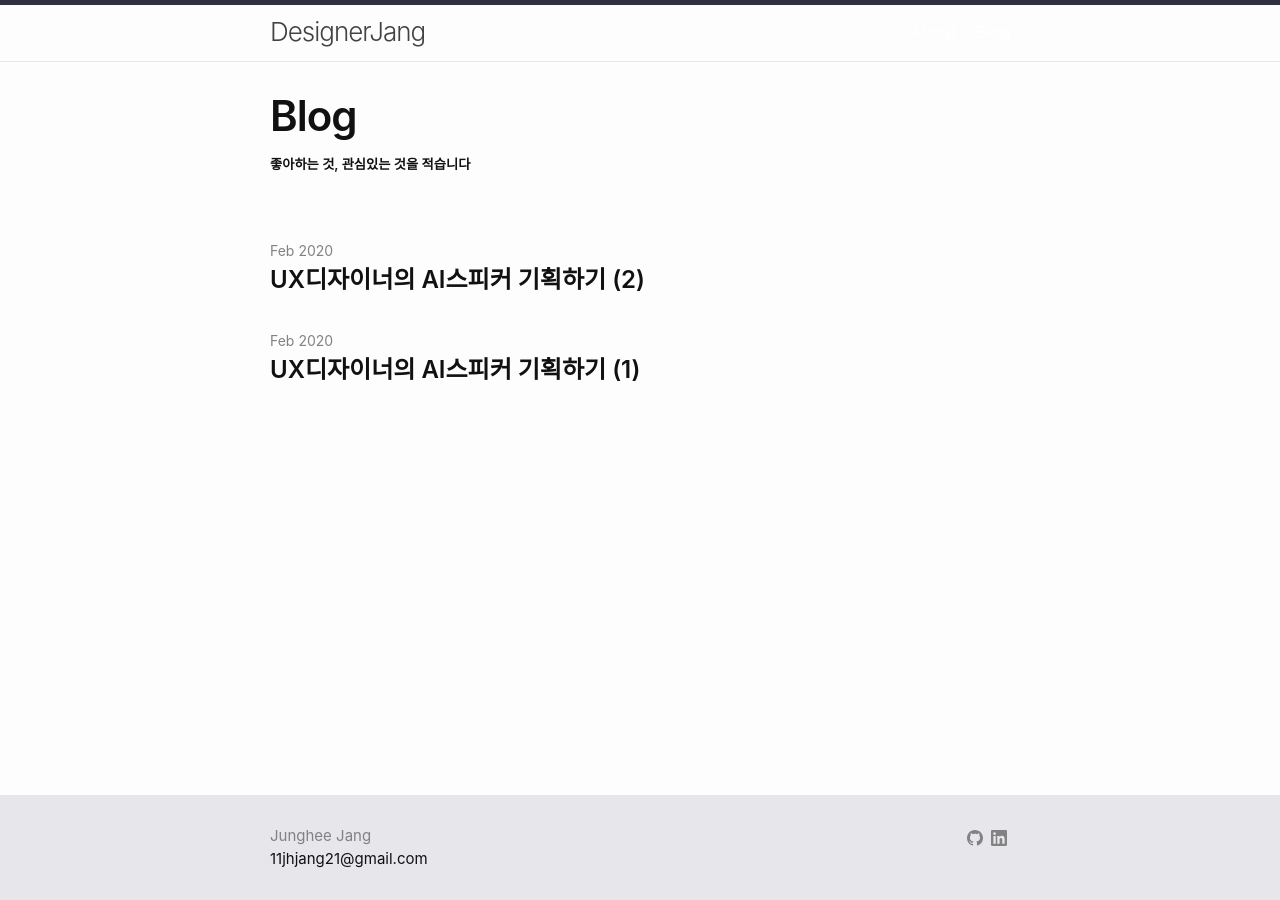
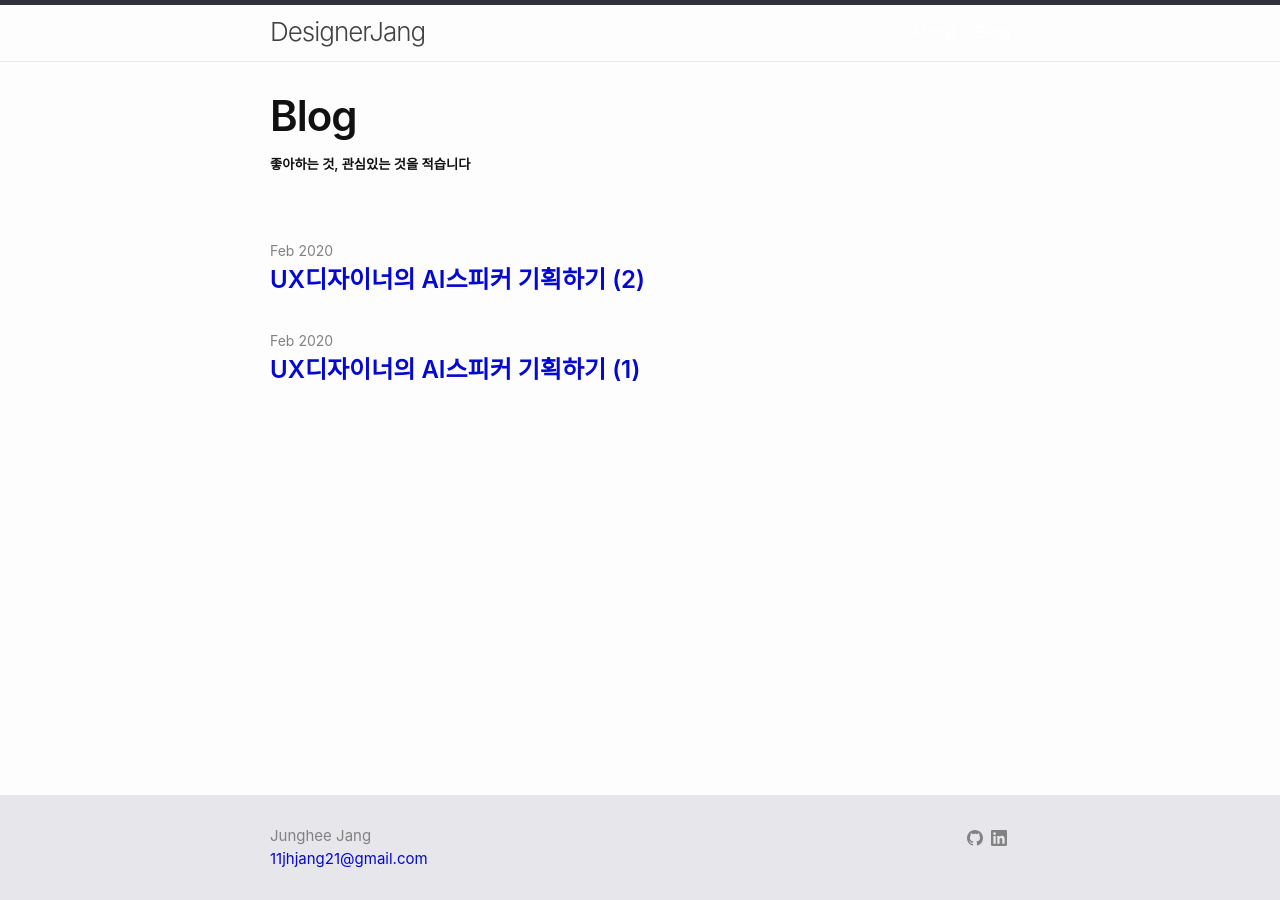
Before and after one commit to DesignerJJang/DesignerJJang.github.io, a Jekyll site: the page built from blog.md, in a window 1280 px wide. Built offline with Jekyll 4.4.1, drawn with Linux system fonts in a browser that asks for light colours.

Commit message:
linkcolor

```diff
--- a/_sass/minima/skins/classic.scss
+++ b/_sass/minima/skins/classic.scss
@@ -14,7 +14,7 @@ $text-color:            #111 !default;
 $background-color:      #fdfdfd !default;
 $code-background-color: #eef !default;
 
-$link-base-color:       #111 !default;
+$link-base-color:       #0408D0 !default;
 $link-visited-color:    darken($link-base-color, 50%) !default;
 
 $table-text-color:      lighten($text-color, 18%) !default;
```
